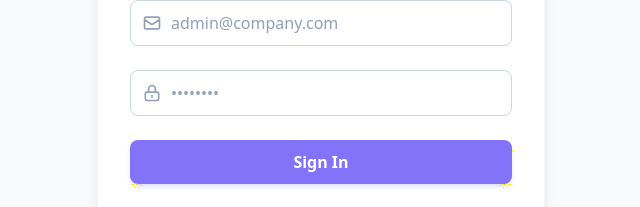
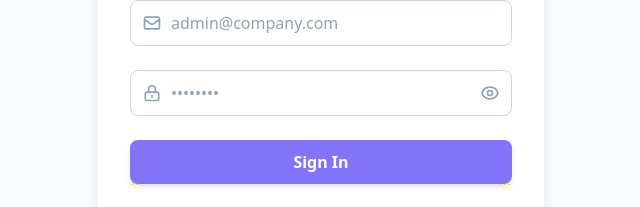
Before and after one commit to shubhsurya06/session_recording_portal_ng_21, an Angular app: page /login in a window 1280 px wide. Shown: the part 394-601 px from the top of the page, without its empty margins (319-959 px from the left). Built offline with nearby package versions, Linux system fonts and the light colour scheme.

Commit message:
added show/hide password toggle

```diff
--- a/src/app/pages/login/login.html
+++ b/src/app/pages/login/login.html
@@ -32,11 +32,12 @@
                         placeholder="admin@company.com"
                         [class.border-red-500]="f['email'].invalid && f['email'].touched">
                 </div>
-                <div *ngIf="f['email'].invalid && (f['email'].touched || f['email'].dirty)" class="text-red-500 text-xs mt-1 ml-1">
+                <div *ngIf="f['email'].invalid && (f['email'].touched || f['email'].dirty)"
+                    class="text-red-500 text-xs mt-1 ml-1">
                     <span *ngIf="f['email']?.errors?.['required']">
                         Please enter email address.
                     </span>
-                    <span *ngIf="f['email']?.errors?.['email']" >
+                    <span *ngIf="f['email']?.errors?.['email']">
                         Please enter a valid email.
                     </span>
                 </div>
@@ -51,9 +52,39 @@
                                 d="M12 15v2m-6 4h12a2 2 0 002-2v-6a2 2 0 00-2-2H6a2 2 0 00-2 2v6a2 2 0 002 2zm10-10V7a4 4 0 00-8 0v4h8z" />
                         </svg>
                     </div>
-                    <input id="password" type="password" formControlName="password"
+                    <input id="password" [type]="showPassword() ? 'text' : 'password'" formControlName="password"
                         class="w-full pl-10 pr-4 py-2.5 rounded-lg border border-slate-300 focus:outline-none focus:ring-2 focus:ring-indigo-500 focus:border-transparent transition-all duration-200 text-slate-900 placeholder-slate-400"
                         placeholder="••••••••" [class.border-red-500]="f['password'].invalid && f['password'].touched">
+                    <!-- Eye Toggle Icon (Right) -->
+                    <button type="button"
+                        class="absolute inset-y-0 right-0 pr-3 flex items-center text-slate-400 hover:text-slate-600 cursor-pointer z-50 peer"
+                        (click)="showPassword.set(!showPassword())">
+
+                        <!-- 👁 Eye (Visible) -->
+                        <svg *ngIf="!showPassword()" xmlns="http://www.w3.org/2000/svg" class="h-5 w-5" fill="none"
+                            viewBox="0 0 24 24" stroke="currentColor">
+                            <path stroke-linecap="round" stroke-linejoin="round" stroke-width="2"
+                                d="M15 12a3 3 0 11-6 0 3 3 0 016 0z" />
+                            <path stroke-linecap="round" stroke-linejoin="round" stroke-width="2" d="M2.458 12C3.732 7.943 7.523 5 12 5
+                 c4.478 0 8.268 2.943 9.542 7 -1.274 4.057-5.064 7-9.542 7 -4.477 0-8.268-2.943-9.542-7z" />
+                        </svg>
+
+                        <!-- 🙈 Eye Off (Hidden) -->
+                        <svg *ngIf="showPassword()" xmlns="http://www.w3.org/2000/svg" class="h-5 w-5" fill="none"
+                            viewBox="0 0 24 24" stroke="currentColor">
+                            <path stroke-linecap="round" stroke-linejoin="round" stroke-width="2" d="M13.875 18.825A10.05 10.05 0 0112 19
+                 c-4.478 0-8.268-2.943-9.542-7 a9.956 9.956 0 012.042-3.368" />
+                            <path stroke-linecap="round" stroke-linejoin="round" stroke-width="2" d="M6.223 6.223A9.956 9.956 0 0112 5
+                 c4.478 0 8.268 2.943 9.542 7 a9.966 9.966 0 01-4.132 5.411" />
+                            <path stroke-linecap="round" stroke-linejoin="round" stroke-width="2" d="M3 3l18 18" />
+                        </svg>
+
+                    </button>
+                    <!-- Tooltip -->
+                    <span class="absolute -bottom-6 right-1/14 translate-x-1/2 whitespace-nowrap rounded bg-slate-900 px-2 py-1
+             text-xs text-white opacity-0 peer-hover:opacity-100 transition-opacity duration-200 z-50 pointer-events-none">
+                        {{ showPassword() ? 'Hide password' : 'Show password' }}
+                    </span>
                 </div>
                 <div *ngIf="f['password'].invalid && f['password'].touched" class="text-red-500 text-xs mt-1 ml-1">
                     Password is required (min 6 chars).
--- a/src/app/pages/login/login.ts
+++ b/src/app/pages/login/login.ts
@@ -27,6 +27,9 @@ export class Login implements OnInit {
 
   // loading signal to show loading spinner when user is logging in
   isLoading = signal<boolean>(false);
+
+  // show/hide password field
+  showPassword = signal<boolean>(false);
 
   constructor(private fb: FormBuilder) {
     this.loginForm = this.fb.group({
```
